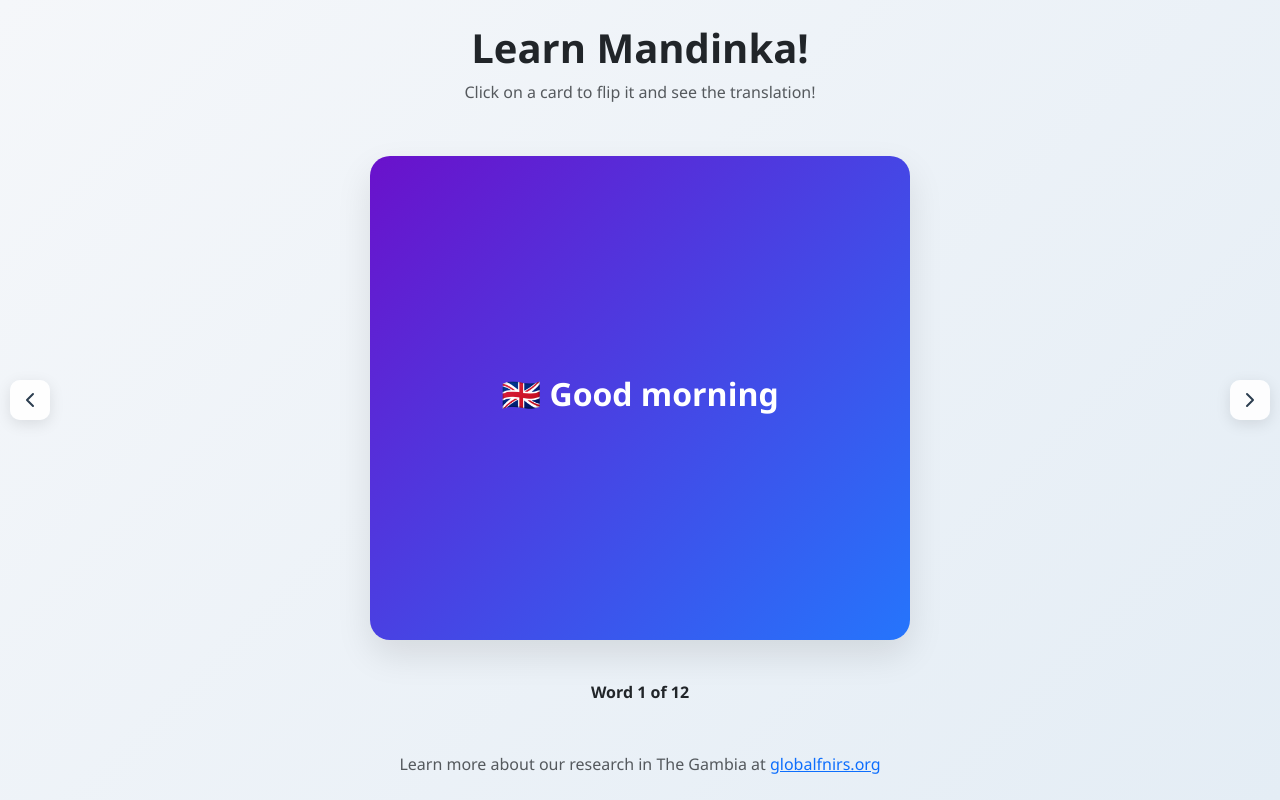
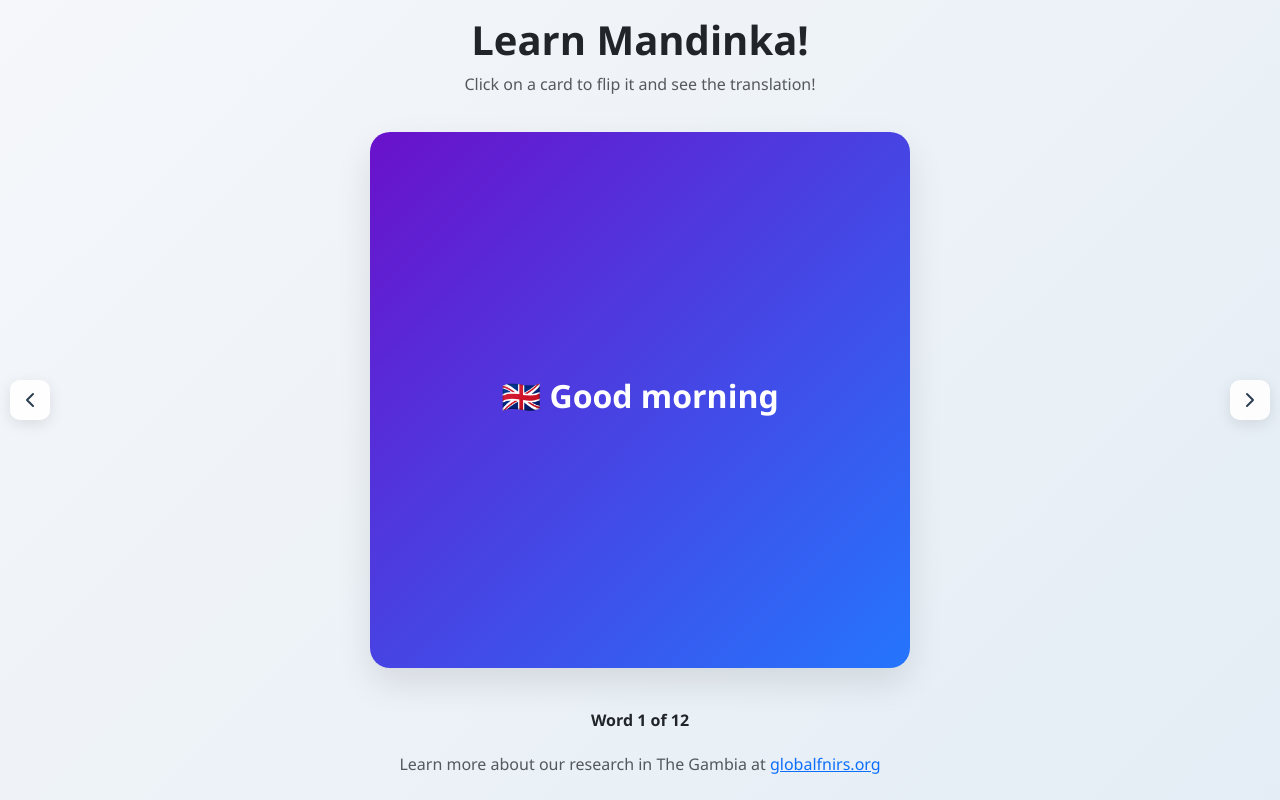
Before and after one commit to globalfnirs/globalfnirs.github.io, a plain HTML site: page index.html in a window 1280 px wide. Drawn offline with nearby package versions, Linux system fonts and the light colour scheme.

Commit message:
Improvements

```diff
--- a/index.html
+++ b/index.html
@@ -244,9 +244,9 @@
     </style>
 </head>
 <body class="bg-light">
-    <div class="content-wrapper py-4">
-        <header class="text-center mb-3">
-            <h1 class="fw-bold mb-2">Learn Mandinka!</h1>
+    <div class="content-wrapper py-2">
+        <header class="text-center">
+            <h1 class="fw-bold mt-2">Learn Mandinka!</h1>
             <p class="text-muted">Click on a card to flip it and see the translation!</p>
         </header>
 
@@ -281,12 +281,12 @@
             </div>
         </div>
 
-        <div class="progress-container text-center mb-5">
+        <div class="progress-container text-center">
             <span id="progressText">Word 1 of 12</span>
         </div>
 
-        <footer class="text-center text-muted mt-auto">
-            <p class="mb-0">Learn more about our research in The Gambia at <a href="https://globalfnirs.org" target="_blank">globalfnirs.org</a></p>
+        <footer class="text-center text-muted">
+            <p>Learn more about our research in The Gambia at <a href="https://globalfnirs.org" target="_blank">globalfnirs.org</a></p>
         </footer>
     </div>
 
```
